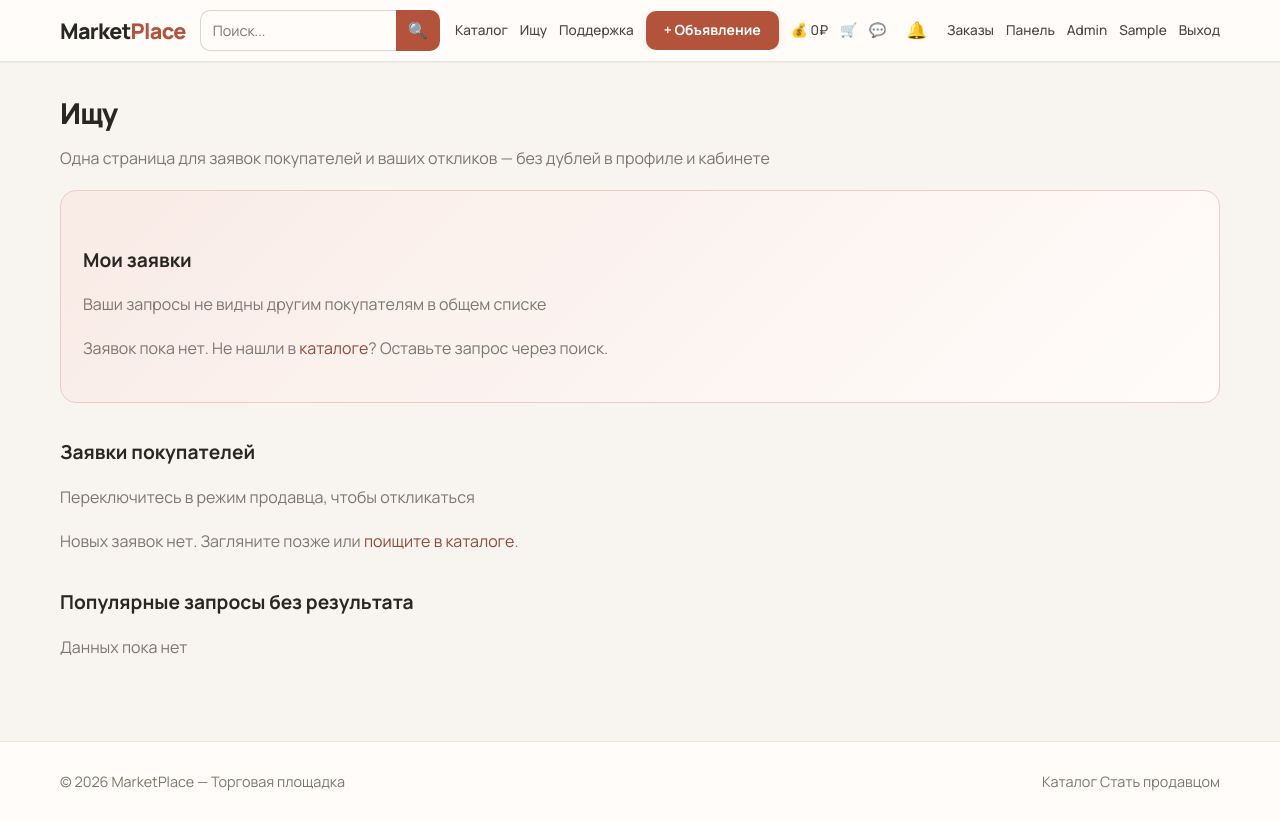
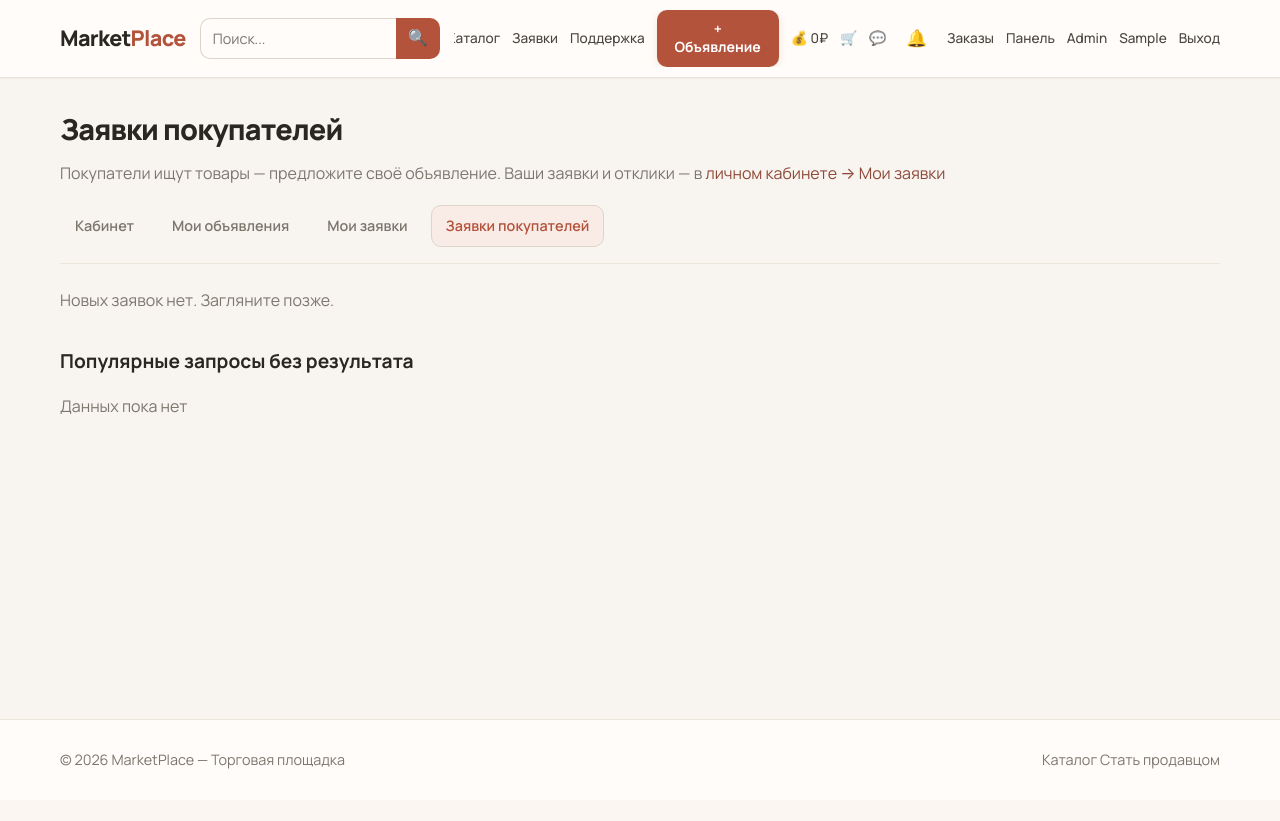
Before and after one commit to zVoofo/merketpalace, a Django app: page /catalog/looking/ in a window 1280 px wide. After the commit the page ends 769 px from the top, so only its background shows below. Run offline with Django 5.2, Linux system fonts and the light colour scheme; the visitor is signed in with stand-in values (Sample User, id 1); data comes from the database, SQL or seed files in the repository; data that the repository does not hold is empty.

Commit message:
я незнаючто пситаь думтаь не хочуе

```diff
--- a/catalog/views.py
+++ b/catalog/views.py
@@ -143,11 +143,13 @@
         contact=request.POST.get('contact', ''),
     )
     messages.success(request, 'Заявка на поиск отправлена!')
+    if request.user.is_authenticated:
+        return redirect('seller:requests')
     return redirect('catalog:looking')
 
 
 def looking_board(request):
-    """Единый раздел «Ищу» — заявки, отклики покупателю и предложения продавца."""
+    """Публичная доска — заявки других покупателей (без своих)."""
     requests_qs = SearchRequest.objects.filter(
         status__in=[SearchRequest.Status.NEW, SearchRequest.Status.IN_PROGRESS]
     ).select_related('user').order_by('-created_at')
@@ -158,41 +160,16 @@
         cnt=Count('id')
     ).order_by('-cnt')[:15]
 
-    my_requests = []
-    incoming_offers = []
-    my_sent_offers = []
     seller_listings = []
-
-    if request.user.is_authenticated:
-        my_requests = list(SearchRequest.objects.filter(
-            user=request.user,
-        ).order_by('-created_at')[:20])
-        incoming_offers = list(SearchRequest.objects.filter(
-            user=request.user,
-            status=SearchRequest.Status.FOUND,
-            matched_listing__isnull=False,
-        ).select_related('matched_listing', 'matched_seller').prefetch_related(
-            'matched_listing__images',
-        ).order_by('-created_at'))
-        my_sent_offers = list(SearchRequest.objects.filter(
-            matched_seller=request.user,
-            status=SearchRequest.Status.FOUND,
-            matched_listing__isnull=False,
-        ).select_related('matched_listing', 'user').prefetch_related(
-            'matched_listing__images',
-        ).order_by('-created_at'))
-        if request.user.active_role == 'seller':
-            from listings.models import Listing
-            seller_listings = list(Listing.objects.filter(
-                user=request.user, status=Listing.Status.ACTIVE,
-            ).order_by('-updated_at'))
+    if request.user.is_authenticated and request.user.active_role == 'seller':
+        from listings.models import Listing
+        seller_listings = list(Listing.objects.filter(
+            user=request.user, status=Listing.Status.ACTIVE,
+        ).order_by('-updated_at'))
 
     return render(request, 'catalog/looking.html', {
-        'title': 'Ищу',
+        'title': 'Заявки покупателей',
         'search_requests': requests_qs,
-        'my_search_requests': my_requests,
-        'incoming_offers': incoming_offers,
-        'my_sent_offers': my_sent_offers,
         'seller_listings': seller_listings,
         'popular_searches': popular,
     })
@@ -220,10 +197,10 @@
             'search_offer',
             f'Отклик на заявку «{sr.query}»',
             f'Продавец {request.user.first_name or request.user.username} предложил: {listing.title}',
-            '/catalog/looking/#my-requests',
+            '/seller/requests/#offers',
         )
     messages.success(request, f'Вы предложили «{listing.title}» на заявку')
-    return redirect(reverse('catalog:looking') + '#my-offers')
+    return redirect(reverse('seller:requests') + '#sent')
 
 
 @login_required
@@ -233,7 +210,7 @@
     sr = get_object_or_404(SearchRequest, pk=pk, user=request.user, status=SearchRequest.Status.FOUND)
     if not sr.matched_listing or not sr.matched_seller:
         messages.error(request, 'Нет активного предложения для отклонения')
-        return redirect(reverse('catalog:looking') + '#my-requests')
+        return redirect(reverse('seller:requests') + '#offers')
 
     listing_title = sr.matched_listing.title
     seller = sr.matched_seller
@@ -250,11 +227,11 @@
         'search_offer',
         f'Предложение не подошло — «{query}»',
         f'Покупатель отклонил ваше предложение «{listing_title}». Заявка снова в разделе «Ищу».',
-        '/catalog/looking/#board',
+        '/catalog/looking/',
     )
 
     messages.success(request, 'Предложение отклонено. Заявка снова видна продавцам.')
-    return redirect(reverse('catalog:looking') + '#my-requests')
+    return redirect(reverse('seller:requests') + '#offers')
 
 
 @login_required
@@ -266,7 +243,7 @@
     )
     if not sr.matched_listing:
         messages.error(request, 'Нет активного предложения')
-        return redirect(reverse('catalog:looking') + '#my-offers')
+        return redirect(reverse('seller:requests') + '#sent')
 
     listing_title = sr.matched_listing.title
     buyer = sr.user
@@ -284,11 +261,11 @@
             'search_offer',
             f'Предложение отозвано — «{query}»',
             f'Продавец отозвал предложение «{listing_title}». Можете дождаться других откликов.',
-            '/catalog/looking/#board',
+            '/seller/requests/',
         )
 
     messages.success(request, 'Предложение отозвано. Заявка снова в общем списке.')
-    return redirect(reverse('catalog:looking') + '#my-offers')
+    return redirect(reverse('seller:requests') + '#sent')
 
 
 def search_preview(request):
--- a/listings/seller_urls.py
+++ b/listings/seller_urls.py
@@ -6,4 +6,5 @@
 urlpatterns = [
     path('', views.seller_dashboard, name='dashboard'),
     path('listings/', views.seller_listings, name='listings'),
+    path('requests/', views.seller_looking_requests, name='requests'),
 ]
--- a/static/css/style.css
+++ b/static/css/style.css
@@ -426,8 +426,12 @@
 
 /* --- Профиль / Ищу --- */
 .looking-offer-card{background:var(--card);padding:20px;border-radius:var(--radius);margin-bottom:14px;box-shadow:var(--shadow);border:1px solid var(--border-light)}
-.looking-hub-links{margin-bottom:34px;padding:20px;background:var(--card);border-radius:var(--radius);border:1px solid var(--border-light)}
-.looking-hub-links__row{display:flex;flex-wrap:wrap;gap:8px;margin-top:12px}
+.cabinet-nav{display:flex;flex-wrap:wrap;gap:8px;margin-bottom:8px;padding-bottom:16px;border-bottom:1px solid var(--border-light)}
+.cabinet-nav a{padding:8px 14px;border-radius:var(--radius-sm);font-size:.9rem;font-weight:600;color:var(--muted);text-decoration:none;border:1px solid transparent}
+.cabinet-nav a:hover{color:var(--primary);background:var(--primary-light)}
+.cabinet-nav a.is-active{color:var(--primary);background:var(--primary-light);border-color:var(--border)}
+.cabinet-nav__badge{display:inline-block;min-width:18px;padding:0 6px;border-radius:10px;background:var(--error);color:#fff;font-size:.72rem;line-height:1.4;text-align:center}
+.cabinet-section{margin-bottom:32px}
 .profile-looking-banner{margin-bottom:20px}
 .looking-widget__title{font-size:1.1rem;margin-bottom:14px;font-weight:700}
 .looking-widget__item{background:var(--card);padding:20px;border-radius:var(--radius);margin-bottom:14px;box-shadow:var(--shadow);border:1px solid var(--border-light)}
--- a/templates/accounts/profile.html
+++ b/templates/accounts/profile.html
@@ -7,8 +7,8 @@
 
     {% if looking_incoming_count %}
         <p class="profile-looking-banner">
-            <a href="{% url 'catalog:looking' %}#my-requests" class="btn btn--sm">
-                🔔 {{ looking_incoming_count }} отклик{{ looking_incoming_count|pluralize:"ов" }} на ваши заявки «Ищу»
+            <a href="{% url 'seller:requests' %}" class="btn btn--sm">
+                🔔 {{ looking_incoming_count }} отклик{{ looking_incoming_count|pluralize:"ов" }} — Мои заявки
             </a>
         </p>
     {% endif %}
--- a/templates/base.html
+++ b/templates/base.html
@@ -8,7 +8,7 @@
     <link rel="preconnect" href="https://fonts.googleapis.com">
     <link rel="preconnect" href="https://fonts.gstatic.com" crossorigin>
     <link href="https://fonts.googleapis.com/css2?family=Manrope:wght@400;500;600;700;800&display=swap" rel="stylesheet">
-    <link rel="stylesheet" href="{% static 'css/style.css' %}?v=7">
+    <link rel="stylesheet" href="{% static 'css/style.css' %}?v=8">
 </head>
 <body>
 <header class="header">
@@ -20,7 +20,7 @@
         </form>
         <nav class="nav">
             <a href="{% url 'catalog:index' %}">Каталог</a>
-            <a href="{% url 'catalog:looking' %}">Ищу</a>
+            <a href="{% url 'catalog:looking' %}">Заявки</a>
             {% if user.is_authenticated %}<a href="{% url 'chat:support' %}">Поддержка</a>{% endif %}
             {% if user.is_authenticated %}
                 <a href="{% url 'listings:create' %}" class="btn btn--sm btn--accent">+ Объявление</a>
--- a/templates/catalog/looking.html
+++ b/templates/catalog/looking.html
@@ -1,81 +1,15 @@
 {% extends 'base.html' %}
-{% load static listing_extras %}
 
 {% block content %}
 <div class="container looking-hub">
-    <h1 class="page-title">Ищу</h1>
-    <p class="page-lead">Одна страница для заявок покупателей и ваших откликов — без дублей в профиле и кабинете</p>
+    <h1 class="page-title">Заявки покупателей</h1>
+    <p class="page-lead">Покупатели ищут товары — предложите своё объявление. Ваши заявки и отклики — в <a href="{% url 'seller:requests' %}">личном кабинете → Мои заявки</a></p>
 
     {% if user.is_authenticated %}
-        {% if incoming_offers %}
-        <section class="looking-section" id="my-requests">
-            <h2 class="section-title">🔔 Отклики на ваши заявки</h2>
-            <p class="section-hint">Продавцы предложили товары — посмотрите, напишите или отклоните</p>
-            {% for sr in incoming_offers %}
-                {% include 'includes/looking_offer_card.html' with sr=sr %}
-            {% endfor %}
-        </section>
-        {% endif %}
-
-        <section class="looking-section looking-section--mine" id="my-requests-list">
-            <h2 class="section-title">Мои заявки</h2>
-            <p class="section-hint">Ваши запросы не видны другим покупателям в общем списке</p>
-            {% for sr in my_search_requests %}
-                <div class="looking-card looking-card--mine">
-                    <div class="looking-card__head">
-                        <strong>{{ sr.query }}</strong>
-                        <span class="status-badge status-badge--{{ sr.status }}">{{ sr.get_status_display }}</span>
-                    </div>
-                    {% if sr.description %}<p class="looking-card__desc">{{ sr.description }}</p>{% endif %}
-                    <p class="looking-card__meta">{{ sr.created_at|date:"d.m.Y H:i" }}</p>
-                    {% if sr.status == 'found' and sr.matched_listing %}
-                        <p class="looking-card__match">Ожидает вашего решения — см. блок «Отклики» выше</p>
-                    {% endif %}
-                </div>
-            {% empty %}
-                <p class="empty-hint">Заявок пока нет. Не нашли в <a href="{% url 'catalog:index' %}">каталоге</a>? Оставьте запрос через поиск.</p>
-            {% endfor %}
-        </section>
-
-        {% if my_sent_offers %}
-        <section class="looking-section" id="my-offers">
-            <h2 class="section-title">Мои предложения</h2>
-            <p class="section-hint">Заявки покупателей, на которые вы откликнулись</p>
-            {% for sr in my_sent_offers %}
-                <div class="looking-card">
-                    <div class="looking-card__head">
-                        <strong>{{ sr.query }}</strong>
-                        <span class="status-badge status-badge--found">Ожидает покупателя</span>
-                    </div>
-                    <p class="looking-card__meta">
-                        Покупатель: {{ sr.user.first_name|default:sr.user.username }}
-                        · {{ sr.created_at|date:"d.m.Y H:i" }}
-                    </p>
-                    {% if sr.matched_listing %}
-                        <a href="{% url 'listings:detail' sr.matched_listing.slug %}" class="looking-widget__offer">
-                            <img src="{% listing_image_url sr.matched_listing %}" alt="" class="looking-widget__thumb" width="72" height="72" decoding="sync" onerror="this.onerror=null;this.src='{% static 'img/no-photo.svg' %}'">
-                            <span>
-                                <strong>{{ sr.matched_listing.title }}</strong>
-                                <span class="looking-widget__price">{{ sr.matched_listing.price|floatformat:0 }} ₽</span>
-                            </span>
-                        </a>
-                    {% endif %}
-                    <div class="looking-widget__actions">
-                        <a href="{% url 'chat:start' sr.matched_listing.id %}" class="btn btn--sm btn--outline">Написать покупателю</a>
-                        <form method="POST" action="{% url 'catalog:withdraw_offer' sr.pk %}" class="inline-form" onsubmit="return confirm('Отозвать предложение? Заявка снова появится в общем списке.')">
-                            {% csrf_token %}
-                            <button type="submit" class="btn btn--sm btn--outline looking-widget__decline">Отозвать</button>
-                        </form>
-                    </div>
-                </div>
-            {% endfor %}
-        </section>
-        {% endif %}
+        {% include 'includes/cabinet_nav.html' with active='looking' %}
     {% endif %}
 
-    <section class="looking-section" id="board">
-        <h2 class="section-title">Заявки покупателей</h2>
-        <p class="section-hint">{% if user.is_authenticated and user.active_role == 'seller' %}Выберите объявление и предложите его покупателю{% else %}Переключитесь в режим продавца, чтобы откликаться{% endif %}</p>
+    <section class="looking-section" id="board" style="margin-top:24px">
         {% for sr in search_requests %}
             <div class="looking-card">
                 <div class="looking-card__head">
@@ -99,10 +33,12 @@
                     </form>
                 {% elif user.is_authenticated %}
                     <p class="looking-card__hint"><a href="{% url 'accounts:profile' %}">Переключитесь в режим продавца</a>, чтобы предложить товар</p>
+                {% else %}
+                    <p class="looking-card__hint"><a href="{% url 'accounts:login' %}">Войдите</a>, чтобы откликнуться</p>
                 {% endif %}
             </div>
         {% empty %}
-            <p class="empty-hint">Новых заявок нет. Загляните позже или <a href="{% url 'catalog:index' %}">поищите в каталоге</a>.</p>
+            <p class="empty-hint">Новых заявок нет. Загляните позже.</p>
         {% endfor %}
     </section>
 
--- /dev/null
+++ b/templates/includes/cabinet_nav.html
@@ -0,0 +1,8 @@
+<nav class="cabinet-nav">
+    <a href="{% url 'seller:dashboard' %}"{% if active == 'dashboard' %} class="is-active"{% endif %}>Кабинет</a>
+    <a href="{% url 'seller:listings' %}"{% if active == 'listings' %} class="is-active"{% endif %}>Мои объявления</a>
+    <a href="{% url 'seller:requests' %}"{% if active == 'requests' %} class="is-active"{% endif %}>
+        Мои заявки{% if requests_badge %} <span class="cabinet-nav__badge">{{ requests_badge }}</span>{% endif %}
+    </a>
+    <a href="{% url 'catalog:looking' %}"{% if active == 'looking' %} class="is-active"{% endif %}>Заявки покупателей</a>
+</nav>
--- a/templates/seller/listings.html
+++ b/templates/seller/listings.html
@@ -7,8 +7,8 @@
 {% block content %}
 
 <div class="container">
-
-    <h1>Мои объявления</h1>
+    {% include 'includes/cabinet_nav.html' with active='listings' requests_badge=incoming_count %}
+    <h1 style="margin-top:20px">Мои объявления</h1>
 
     <a href="{% url 'listings:create' %}" class="btn" style="margin:16px 0">+ Создать</a>
 
```
Also changed, not shown: listings/views.py (+39 -3 lines), templates/seller/dashboard.html (+11 -31 lines), templates/seller/requests.html (added, +74 -0 lines).
